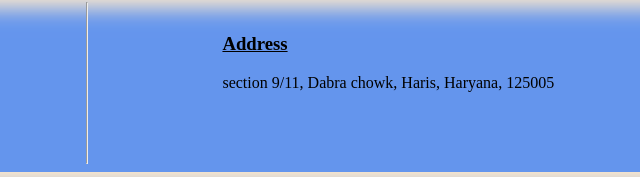
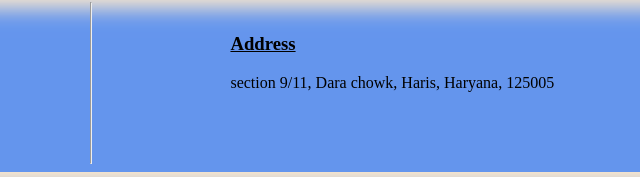
Before and after one commit to Muralivvrsn/Battery, a plain HTML site: page index.html in a window 1280 px wide. Shown: the part 3413-3590 px from the top of the page, 465-1105 px from the left. Drawn offline with Linux system fonts and the light colour scheme.

Commit message:
Update index.html

```diff
--- a/index.html
+++ b/index.html
@@ -79,7 +79,7 @@
         <hr>
         <div class="second-section">
             <h3><u>Address</u></h3>
-            <p>section 9/11, Dabra chowk, Haris, Haryana, 125005</p>
+            <p>section 9/11, Dara chowk, Haris, Haryana, 125005</p>
         </div>
     </footer>
 </body>
```
